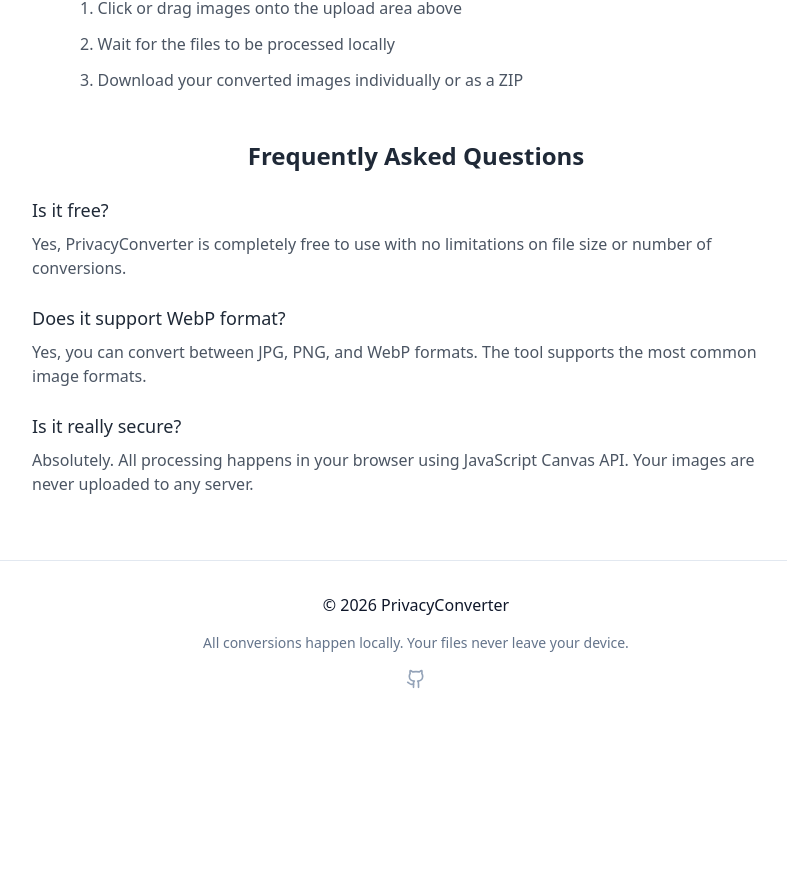
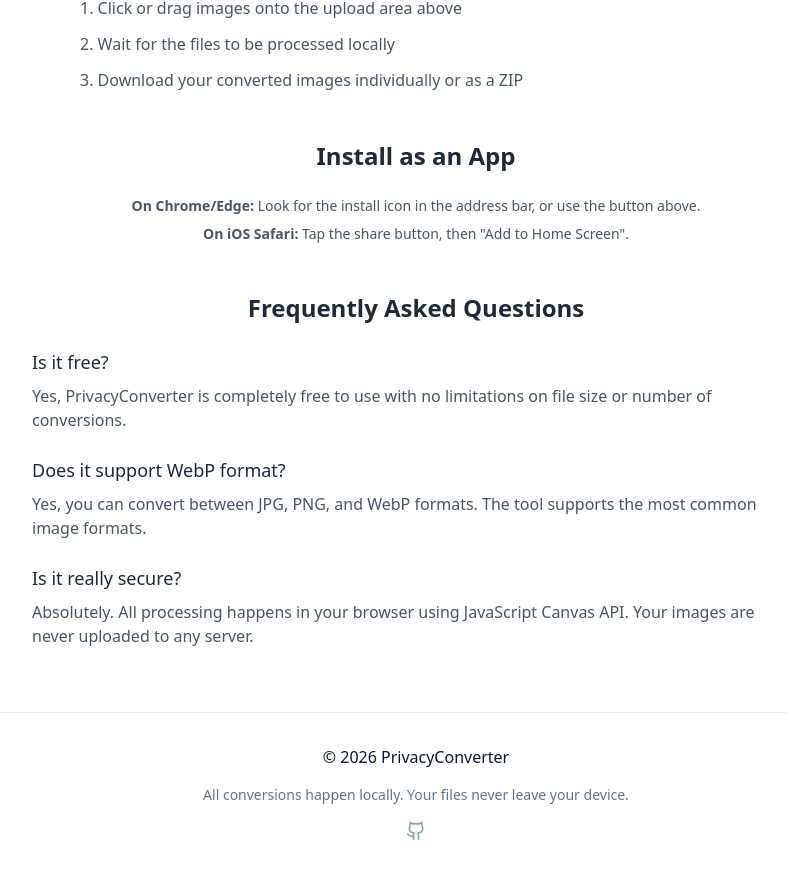
Before and after one commit to AmineAce/privacy-converter, a React (Vite) app: page / in a window 1280 px wide. Shown: the part 812-1685 px from the top of the page, without its empty margins (224-1011 px from the left). Before the commit the page ends 1533 px from the top, so only its background shows below. Built offline with nearby package versions, Linux system fonts and the light colour scheme.

Commit message:
Added A button to help with the install

```diff
--- a/dev-dist/sw.js
+++ b/dev-dist/sw.js
@@ -82,7 +82,7 @@ define(['./workbox-5a5d9309'], (function (workbox) { 'use strict';
     "revision": "3ca0b8505b4bec776b69afdba2768812"
   }, {
     "url": "index.html",
-    "revision": "0.p3v1e68kh0g"
+    "revision": "0.kt841rqon0s"
   }], {});
   workbox.cleanupOutdatedCaches();
   workbox.registerRoute(new workbox.NavigationRoute(workbox.createHandlerBoundToURL("index.html"), {
--- a/src/components/layout/SEOContent.tsx
+++ b/src/components/layout/SEOContent.tsx
@@ -1,4 +1,28 @@
+import { useState, useEffect } from 'react'
+import { Button } from '@/ui/primitives/Button'
+
 export function SEOContent() {
+  const [installPrompt, setInstallPrompt] = useState<BeforeInstallPromptEvent | null>(null)
+
+  useEffect(() => {
+    const handleBeforeInstallPrompt = (e: Event) => {
+      e.preventDefault()
+      setInstallPrompt(e as BeforeInstallPromptEvent)
+    }
+
+    window.addEventListener('beforeinstallprompt', handleBeforeInstallPrompt)
+
+    return () => {
+      window.removeEventListener('beforeinstallprompt', handleBeforeInstallPrompt)
+    }
+  }, [])
+
+  const handleInstallClick = async () => {
+    if (installPrompt) {
+      await installPrompt.prompt()
+      setInstallPrompt(null)
+    }
+  }
   return (
     <article className="max-w-4xl mx-auto px-8 py-16 space-y-12 text-gray-600">
       <header className="text-center">
@@ -49,6 +73,32 @@ export function SEOContent() {
 
       <section>
         <h3 className="text-2xl font-semibold text-gray-800 mb-6 text-center">
+          Install as an App
+        </h3>
+        <div className="max-w-2xl mx-auto text-center space-y-4">
+          {installPrompt && (
+            <Button
+              onClick={handleInstallClick}
+              variant="default"
+              size="lg"
+              className="mb-4"
+            >
+              Install PrivacyConverter App
+            </Button>
+          )}
+          <div className="text-sm text-gray-600">
+            <p className="mb-2">
+              <strong>On Chrome/Edge:</strong> Look for the install icon in the address bar, or use the button above.
+            </p>
+            <p>
+              <strong>On iOS Safari:</strong> Tap the share button, then "Add to Home Screen".
+            </p>
+          </div>
+        </div>
+      </section>
+
+      <section>
+        <h3 className="text-2xl font-semibold text-gray-800 mb-6 text-center">
           Frequently Asked Questions
         </h3>
         <div className="space-y-6 max-w-3xl mx-auto">
--- a/src/ui/primitives/Button.tsx
+++ b/src/ui/primitives/Button.tsx
@@ -12,6 +12,10 @@ const buttonVariants = cva(
           "bg-slate-900 text-white hover:bg-slate-800",
         outline:
           "border border-input bg-background hover:bg-accent hover:text-accent-foreground",
+        neon:
+          "bg-brand-neon text-brand-blackest hover:bg-brand-neon/90 border-transparent",
+        brandOutline:
+          "bg-brand-dark border border-brand-sage text-brand-sage hover:text-brand-mist hover:border-brand-mist",
       },
       size: {
         default: "h-10 px-4 py-2",
--- a/src/vite-env.d.ts
+++ b/src/vite-env.d.ts
@@ -1,2 +1,7 @@
 /// <reference types="vite/client" />
 /// <reference types="vite-plugin-pwa/client" />
+
+interface BeforeInstallPromptEvent extends Event {
+  prompt(): Promise<void>
+  userChoice: Promise<{ outcome: 'accepted' | 'dismissed' }>
+}
```
